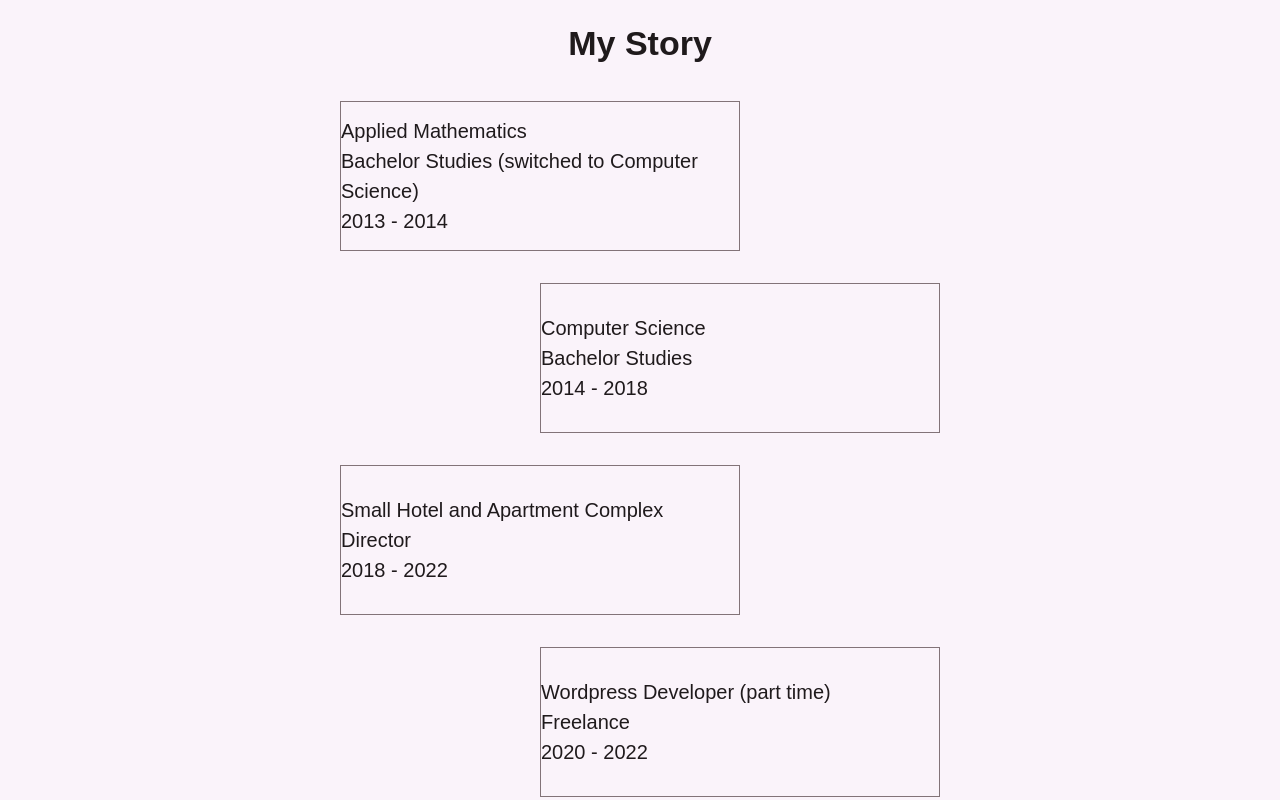
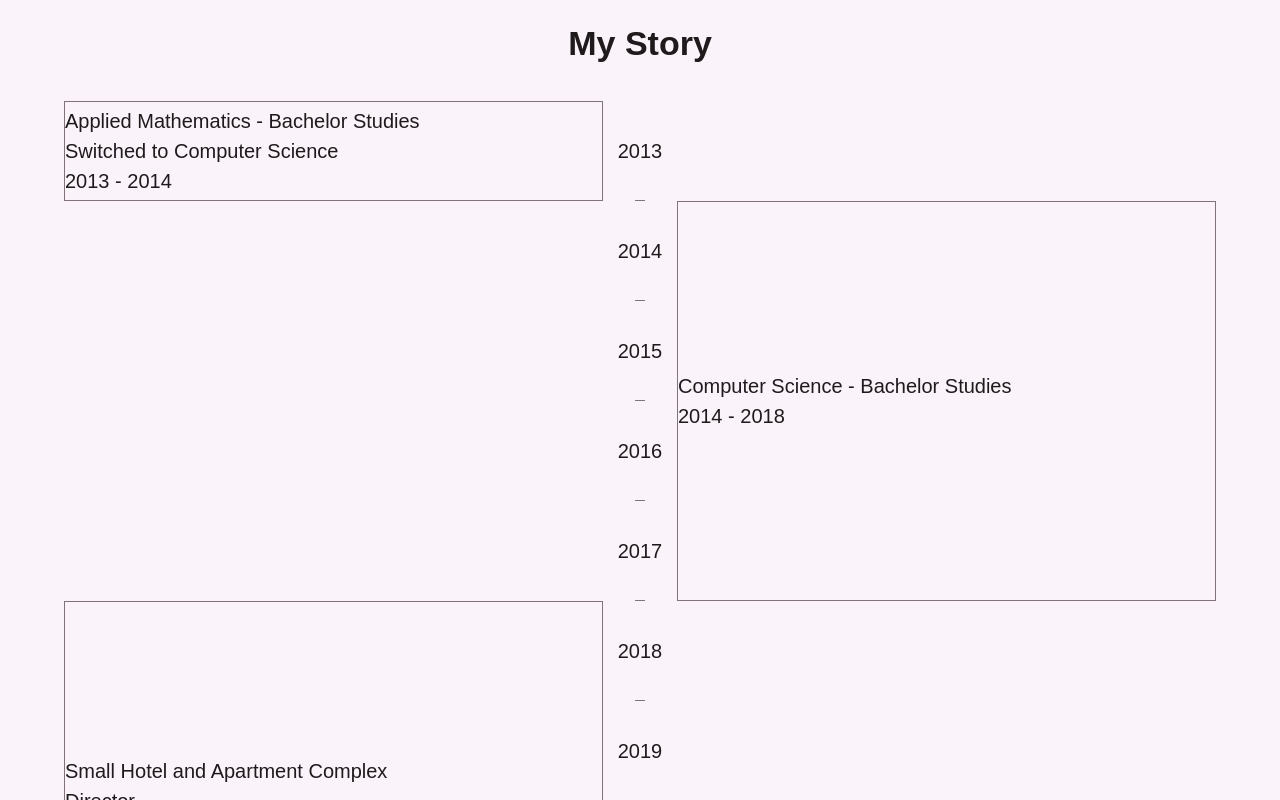
Before and after one commit to spqrod/rodion-front-end, a React (Create React App) app: page / in a window 1280 px wide. Shown: the part 1700-2500 px from the top of the page. Built offline with nearby package versions, Linux system fonts and the light colour scheme.

Commit message:
Edit timeline section

```diff
--- a/src/pages/Home.js
+++ b/src/pages/Home.js
@@ -20,8 +20,6 @@ import terminalIcon from "../images/terminal.svg";
 import w3cIcon from "../images/w3c.svg";
 import Project from "../components/Project";
 
-
-
 export default function Home() {
 
     const [index, setIndex] = useState(0);
@@ -31,7 +29,14 @@ export default function Home() {
         setIndex(listIndex);
     };
 
-
+    function createTimeline() {
+        const numberOfYearsSince2013 = new Date().getFullYear() - 2013 + 1;
+        const array = [];
+        for (let i = 0; i < numberOfYearsSince2013; i++) {
+            array.push( <div className="timelineYear" key={i}>{2013 + i}</div> );
+        }
+        return array;
+    }
 
     return (
         <main className="homePage">
@@ -220,27 +225,27 @@ export default function Home() {
             <section className="experienceSection">
                 <h2>My Story</h2>
                 <div className="experienceContainer">
-                    <div className="experienceItemContainer">
-                        <p>Applied Mathematics</p>
-                        <p>Bachelor Studies (switched to Computer Science)</p>
+                    {createTimeline()}
+                    <div className="experienceItemContainer appliedMathematics">
+                        <p>Applied Mathematics - Bachelor Studies</p>
+                        <p>Switched to Computer Science</p>
                         <p>2013 - 2014</p>
                     </div>
-                    <div className="experienceItemContainer">
-                        <p>Computer Science</p>
-                        <p>Bachelor Studies</p>
+                    <div className="experienceItemContainer computerScience">
+                        <p>Computer Science - Bachelor Studies</p>
                         <p>2014 - 2018</p>
                     </div>
-                    <div className="experienceItemContainer">
+                    <div className="experienceItemContainer hotel">
                         <p>Small Hotel and Apartment Complex</p>
                         <p>Director</p>
                         <p>2018 - 2022</p>
                     </div>
-                    <div className="experienceItemContainer">
+                    <div className="experienceItemContainer wordpress">
                         <p>Wordpress Developer (part time)</p>
                         <p>Freelance</p>
                         <p>2020 - 2022</p>
                     </div>
-                    <div className="experienceItemContainer">
+                    <div className="experienceItemContainer javascript">
                         <p>Full Stack Javascript Developer</p>
                         <p>Freelance</p>
                         <p>2022 - present</p>
--- a/src/styles/home.scss
+++ b/src/styles/home.scss
@@ -1,7 +1,4 @@
 @use "variables";
-
-
-
 
 .homePage {
 
@@ -73,27 +70,48 @@
     }
 
     .experienceSection {
-        align-items: center;
         .experienceContainer {
-            flex-grow: 1;
-            width: 600px;
-            display: flex;
-            gap: variables.$big-gap;
-            flex-direction: column;
-            align-items: start;
-            justify-content: space-around;
+            display: grid;
+            grid-template-columns: 1fr 10px 1fr;
+            // grid-template-rows: repeat(auto, 1fr) [last];
+            // grid-template-rows: minmax(1fr, auto) [last];
+            column-gap: variables.$big-gap;
         }
+
+
         .experienceItemContainer {
             border: variables.$border;
-            width: 400px;
-            min-height: 150px;
             display: flex;
             justify-content: center;
             flex-direction: column;
+            grid-column: 1 / 2;
+            &.appliedMathematics {
+                grid-row: 1 / 2;
+            }
+            &.computerScience {
+                grid-row: 2 / 6;
+                grid-column: 3 / 4;
+            }
+            &.hotel {
+                grid-row: 6 / 10;
+            }
+            &.wordpress {
+                grid-row: 8 / 10;
+                grid-column: 3 / 4;
+            }
+            &.javascript {
+                // The grid-row-end is hard coded at the moment (12). Because of this you will need to update it for each new year. Find a way to make it span to the last line. You tried -1 and naming the line but those didn't work as expected.
+                grid-row: 10 / 12;
+                grid-column: 3 / 4;
+            }
         }
-
-        .experienceItemContainer:nth-of-type(2n) {
-            align-self: end;
+        .timelineYear {
+            grid-column: 2 / 3;
+            height: 100px;
+            display: flex;
+            justify-content: center;
+            align-items: center;
+            border-bottom: variables.$border;
         }
     }
 
```
